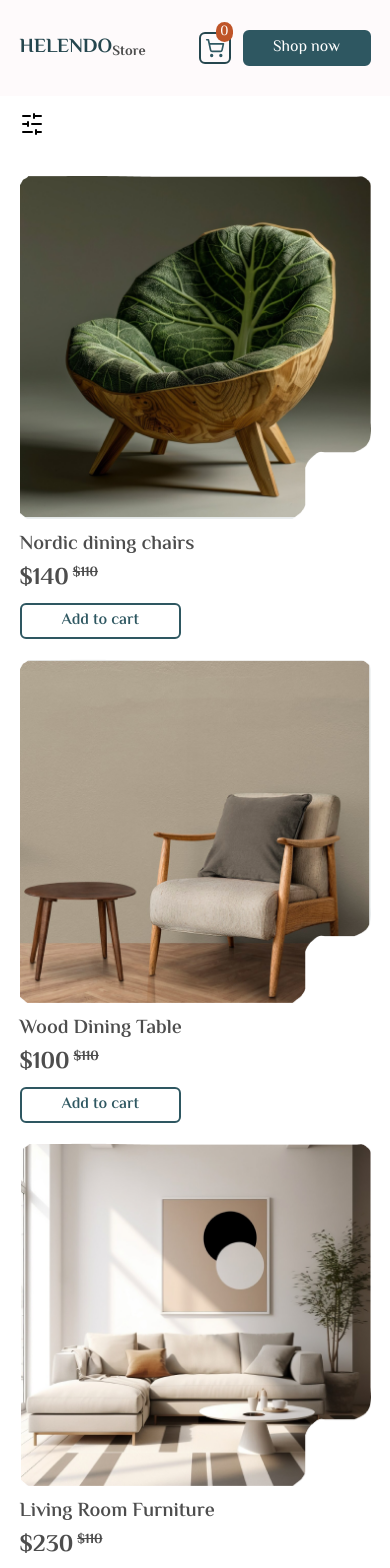
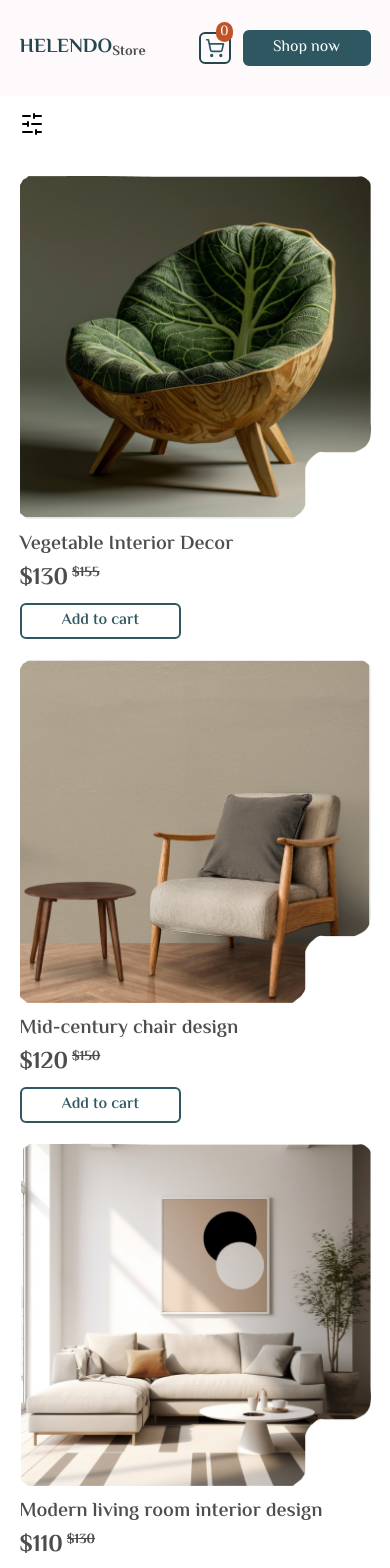
Before and after one commit to Mahmud1087/hng11-stage2-task, a Next.js app: page / in a window 390 px wide. Shown: the top 1568 px of the page. Built offline with nearby package versions, Linux system fonts and the light colour scheme.

Commit message:
completed the responsiveness

```diff
--- a/src/app/cart/page.jsx
+++ b/src/app/cart/page.jsx
@@ -66,7 +66,7 @@ const CartPage = () => {
             </div>
             <Link
               href='checkout'
-              className='w-fit mx-auto mt-2 px-12 py-2 text-sm text-white bg-green-sec rounded-md transition-all hover:font-bold hover:bg-transparent hover:text-green-sec border-2 border-green-sec'
+              className='w-fit mx-auto mt-2 px-12 py-2 text-sm text-white bg-green-sec rounded-md transition-all hover:font-bold hover:bg-[#234149] border-2 border-green-sec'
             >
               Proceed to checkout
             </Link>
--- a/src/components/cart/cartItem.jsx
+++ b/src/components/cart/cartItem.jsx
@@ -1,7 +1,6 @@
 'use client';
 
 import { useAppContext } from '@/app/context';
-import delIcon from '../../../public/delIcon.png';
 import Image from 'next/image';
 import { toast } from 'react-toastify';
 import 'react-toastify/dist/ReactToastify.css';
--- a/src/components/cart/data.js
+++ b/src/components/cart/data.js
@@ -4,42 +4,79 @@ import similarProductImg3 from '../../../public/similarProductImg3.png';
 import similarProductImg4 from '../../../public/similarProductImg4.png';
 import similarProductImg5 from '../../../public/similarProductImg5.png';
 import similarProductImg6 from '../../../public/similarProductImg6.png';
-import similarProductImg7 from '../../../public/similarProductImg7.png';
 
 export const similarProductsData = [
   {
-    name: 'Pink Central Sofa',
-    price: '$200',
+    id: 1,
+    name: 'Digital art interior lamp design',
+    description: '',
+
     img: similarProductImg1,
+    label: 'Digital art interior lamp design',
+    price: 200,
+    prevPrice: 400,
+    category: 'sofa',
+    cart_prev_img: '',
+    amount: 1,
   },
   {
-    name: 'Brown Central Sofa',
-    price: '$100',
+    id: 2,
+    name: 'Blend of minimal nordic interior design ',
+    description: '',
     img: similarProductImg2,
+    label: 'Blend of minimal nordic interior design ',
+    price: 100,
+    prevPrice: 400,
+    category: 'sofa',
+    cart_prev_img: '',
+    amount: 1,
   },
   {
-    name: 'Soft Round Sofa',
-    price: '$300',
+    id: 3,
+    name: 'Mix of minimal nordic interior design ',
+    description: '',
     img: similarProductImg3,
+    label: 'Mix of minimal nordic interior design ',
+    price: 150,
+    prevPrice: 200,
+    category: 'sofa',
+    cart_prev_img: '',
+    amount: 1,
   },
   {
-    name: 'Wooden Plant Stand',
-    price: '$300',
+    id: 4,
+    name: 'Living room interior cushion ',
+    description: '',
     img: similarProductImg4,
+    label: 'Living room interior ',
+    price: 300,
+    prevPrice: 400,
+    category: 'sofa',
+    cart_prev_img: '',
+    amount: 1,
   },
   {
-    name: 'Dining Table',
-    price: '$200',
+    id: 5,
+    name: 'Wooden Plant Stand ',
+    description: '',
     img: similarProductImg5,
+    label: 'Wooden Plant Stand',
+    price: 300,
+    prevPrice: 400,
+    category: 'sofa',
+    cart_prev_img: '',
+    amount: 1,
   },
   {
-    name: 'Dining Table',
-    price: '$200',
+    id: 6,
+    name: 'Dining table ',
+    description: '',
     img: similarProductImg6,
-  },
-  {
-    name: 'Dining Table',
-    price: '$200',
-    img: similarProductImg7,
+    label: 'Dining table',
+    price: 200,
+    prevPrice: 400,
+    category: 'sofa',
+    cart_prev_img: '',
+    amount: 1,
   },
 ];
--- a/src/components/products/products.jsx
+++ b/src/components/products/products.jsx
@@ -31,7 +31,7 @@ const Products = () => {
       )}
 
       <Container
-        className={`flex gap-12 mt-2 sm:mt-16 ${
+        className={`flex gap-12 mt-2 sm:mt-16 mb-12 ${
           isFilterOpen && 'fixed sm:relative'
         }`}
       >
--- a/src/components/products/singleProductCard.jsx
+++ b/src/components/products/singleProductCard.jsx
@@ -20,10 +20,6 @@ const SingleProductCard = ({ id, img, name, price, prevPrice }) => {
     toast.success('Item Added', {
       position: 'top-center',
       autoClose: 2000,
-      closeOnClick: true,
-      pauseOnHover: true,
-      draggable: true,
-      theme: 'light',
     });
   };
 
@@ -34,7 +30,7 @@ const SingleProductCard = ({ id, img, name, price, prevPrice }) => {
       </aside>
       <h2 className='text-xl font-semibold mt-3 mb-1'>{name}</h2>
       <div className='flex gap-1'>
-        <p className='text-2xl font-bold mb-2'>${price}</p>
+        <p className='text-2xl font-bold mb-2 lg:text-3xl'>${price}</p>
         <p className='text-sm line-through font-bold'>${prevPrice}</p>
       </div>
       <button
--- a/src/components/productsData.js
+++ b/src/components/productsData.js
@@ -20,216 +20,216 @@ import productImage18 from '../../public/productImage18.png';
 export const products = [
   {
     id: 1,
-    name: 'Nordic dining chairs ',
+    name: 'Vegetable Interior Decor ',
     description: '',
     img: productImage1,
     label: 'Nordic dining chairs',
-    price: 140,
-    prevPrice: 110,
+    price: 130,
+    prevPrice: 155,
     category: 'sofa',
     cart_prev_img: '',
     amount: 1,
   },
   {
     id: 2,
-    name: 'Wood Dining Table',
+    name: 'Mid-century chair design',
     description: '',
     img: productImage2,
     label: 'FINELY Modern Rustic',
-    price: 100,
-    prevPrice: 110,
+    price: 120,
+    prevPrice: 150,
     category: 'sofa',
     cart_prev_img: '',
     amount: 1,
   },
   {
     id: 3,
-    name: 'Living Room Furniture',
+    name: 'Modern living room interior design',
     description: '',
     img: productImage3,
     label: 'Living Room Furniture',
-    price: 230,
-    prevPrice: 110,
+    price: 110,
+    prevPrice: 130,
     category: 'sofa',
     cart_prev_img: '',
     amount: 1,
   },
   {
     id: 4,
-    name: 'Nordic dining chairs ',
+    name: 'Modern arm chair design ',
     description: '',
     img: productImage4,
     label: 'Nordic dining chairs',
-    price: 165,
-    prevPrice: 110,
+    price: 150,
+    prevPrice: 180,
     category: 'sofa',
     cart_prev_img: '',
     amount: 1,
   },
   {
     id: 5,
-    name: 'Wood Dining Table',
+    name: 'Chic mid-century modern',
     description: '',
     img: productImage5,
     label: 'FINELY Modern Rustic',
-    price: 310,
-    prevPrice: 110,
+    price: 130,
+    prevPrice: 160,
     category: 'sofa',
     cart_prev_img: '',
     amount: 1,
   },
   {
     id: 6,
-    name: 'Living Room Furniture',
+    name: 'Purple sofa with copy space',
     description: '',
     img: productImage6,
     label: 'Living Room Furniture',
-    price: 650,
-    prevPrice: 110,
+    price: 100,
+    prevPrice: 120,
     category: 'sofa',
     cart_prev_img: '',
     amount: 1,
   },
   {
     id: 7,
-    name: 'Nordic dining chairs ',
+    name: 'Livingroom interior ',
     description: '',
     img: productImage7,
     label: 'Nordic dining chairs',
-    price: 140,
-    prevPrice: 110,
+    price: 180,
+    prevPrice: 220,
     category: 'sofa',
     cart_prev_img: '',
     amount: 1,
   },
   {
     id: 8,
-    name: 'Wood Dining Table',
+    name: 'White living room sofa ',
     description: '',
     img: productImage8,
     label: 'FINELY Modern Rustic',
-    price: 100,
-    prevPrice: 110,
+    price: 700,
+    prevPrice: 1000,
     category: 'sofa',
     cart_prev_img: '',
     amount: 1,
   },
   {
     id: 9,
-    name: 'Living Room Furniture',
+    name: 'Contemporary design with a white chair',
     description: '',
     img: productImage9,
     label: 'Living Room Furniture',
-    price: 230,
-    prevPrice: 110,
+    price: 500,
+    prevPrice: 800,
     category: 'sofa',
     cart_prev_img: '',
     amount: 1,
   },
   {
     id: 10,
-    name: 'Nordic dining chairs ',
+    name: 'Modern living room sofa ',
     description: '',
     img: productImage10,
     label: 'Nordic dining chairs',
-    price: 165,
-    prevPrice: 110,
+    price: 1000,
+    prevPrice: 1500,
     category: 'sofa',
     cart_prev_img: '',
     amount: 1,
   },
   {
     id: 11,
-    name: 'Nordic dining chairs ',
+    name: 'A modern living room sofa ',
     description: '',
     img: productImage11,
     label: 'Nordic dining chairs',
-    price: 140,
-    prevPrice: 110,
+    price: 800,
+    prevPrice: 1000,
     category: 'sofa',
     cart_prev_img: '',
     amount: 1,
   },
   {
     id: 12,
-    name: 'Wood Dining Table',
+    name: 'Modern arm chair furniture',
     description: '',
     img: productImage12,
     label: 'FINELY Modern Rustic',
-    price: 100,
-    prevPrice: 110,
+    price: 200,
+    prevPrice: 250,
     category: 'sofa',
     cart_prev_img: '',
     amount: 1,
   },
   {
     id: 13,
-    name: 'Living Room Furniture',
+    name: 'Green Sofa',
     description: '',
     img: productImage13,
     label: 'Living Room Furniture',
-    price: 230,
-    prevPrice: 110,
+    price: 200,
+    prevPrice: 150,
     category: 'sofa',
     cart_prev_img: '',
     amount: 1,
   },
   {
     id: 14,
-    name: 'Nordic dining chairs ',
+    name: 'Grey sofa ',
     description: '',
     img: productImage14,
     label: 'Nordic dining chairs',
-    price: 165,
-    prevPrice: 110,
+    price: 300,
+    prevPrice: 400,
     category: 'sofa',
     cart_prev_img: '',
     amount: 1,
   },
   {
     id: 15,
-    name: 'Wood Dining Table',
+    name: 'Boho style sofa chair',
     description: '',
     img: productImage15,
     label: 'FINELY Modern Rustic',
-    price: 100,
-    prevPrice: 110,
+    price: 180,
+    prevPrice: 200,
     category: 'sofa',
     cart_prev_img: '',
     amount: 1,
   },
   {
     id: 16,
-    name: 'Nordic dining chairs ',
+    name: 'Front view arm chair design concept ',
     description: '',
     img: productImage16,
     label: 'Nordic dining chairs',
-    price: 140,
-    prevPrice: 110,
+    price: 550,
+    prevPrice: 600,
     category: 'sofa',
     cart_prev_img: '',
     amount: 1,
   },
   {
     id: 17,
-    name: 'Wood Dining Table',
+    name: 'Room decor with potted plants and sofa',
     description: '',
     img: productImage17,
     label: 'FINELY Modern Rustic',
-    price: 100,
-    prevPrice: 110,
+    price: 1500,
+    prevPrice: 1800,
     category: 'sofa',
     cart_prev_img: '',
     amount: 1,
   },
   {
     id: 18,
-    name: 'Living Room Furniture',
+    name: 'View of futuristic sofa design',
     description: '',
     img: productImage18,
     label: 'Living Room Furniture',
-    price: 230,
-    prevPrice: 110,
+    price: 350,
+    prevPrice: 400,
     category: 'sofa',
     cart_prev_img: '',
     amount: 1,
--- a/src/components/trendingProduct.jsx
+++ b/src/components/trendingProduct.jsx
@@ -1,20 +1,43 @@
+'use client';
 import Image from 'next/image';
-import Link from 'next/link';
+import { similarProductsData } from './cart/data';
+import { useAppContext } from '@/app/context';
+import { toast } from 'react-toastify';
+import 'react-toastify/dist/ReactToastify.css';
 
-const TrendingProduct = ({ img, name, price }) => {
+const TrendingProduct = ({ id, img, name, price }) => {
+  const { setCartData } = useAppContext();
+
+  const addToCart = () => {
+    const product = similarProductsData.find((prod) => prod.id === id);
+    setCartData((prevState) => {
+      return [...prevState, product];
+    });
+  };
+
+  const addToCartMessage = () => {
+    toast.success('Item Added', {
+      position: 'top-center',
+      autoClose: 2000,
+    });
+  };
+
   return (
     <div className='w-screen text-gray-prim'>
       <aside className='w-[60vw] sm:w-[35vw] lg:w-full'>
         <Image src={img} alt={name} />
       </aside>
       <h2 className='text-xl font-semibold mt-4 mb-3'>{name}</h2>
-      <p className='text-2xl font-bold mb-3'>{price}</p>
-      <Link
-        href='/'
-        className='px-16 py-1 border-2 border-green-sec rounded-md text-green-sec font-semibold hover:bg-green-sec hover:text-white transition-all'
+      <p className='text-2xl font-bold mb-3'>${price}</p>
+      <button
+        onClick={() => {
+          addToCart();
+          addToCartMessage();
+        }}
+        className='px-16 py-1 border-2 border-green-sec rounded-md text-green-sec font-semibold hover:bg-green-sec hover:text-white transition-all sm:text-lg'
       >
-        Shop now
-      </Link>
+        Add to Cart
+      </button>
     </div>
   );
 };
```
Also changed, not shown: src/app/checkout/page.jsx (+5 -5 lines), src/components/products/filterBox.jsx (+19 -17 lines), public/arrow-down.png (added).
